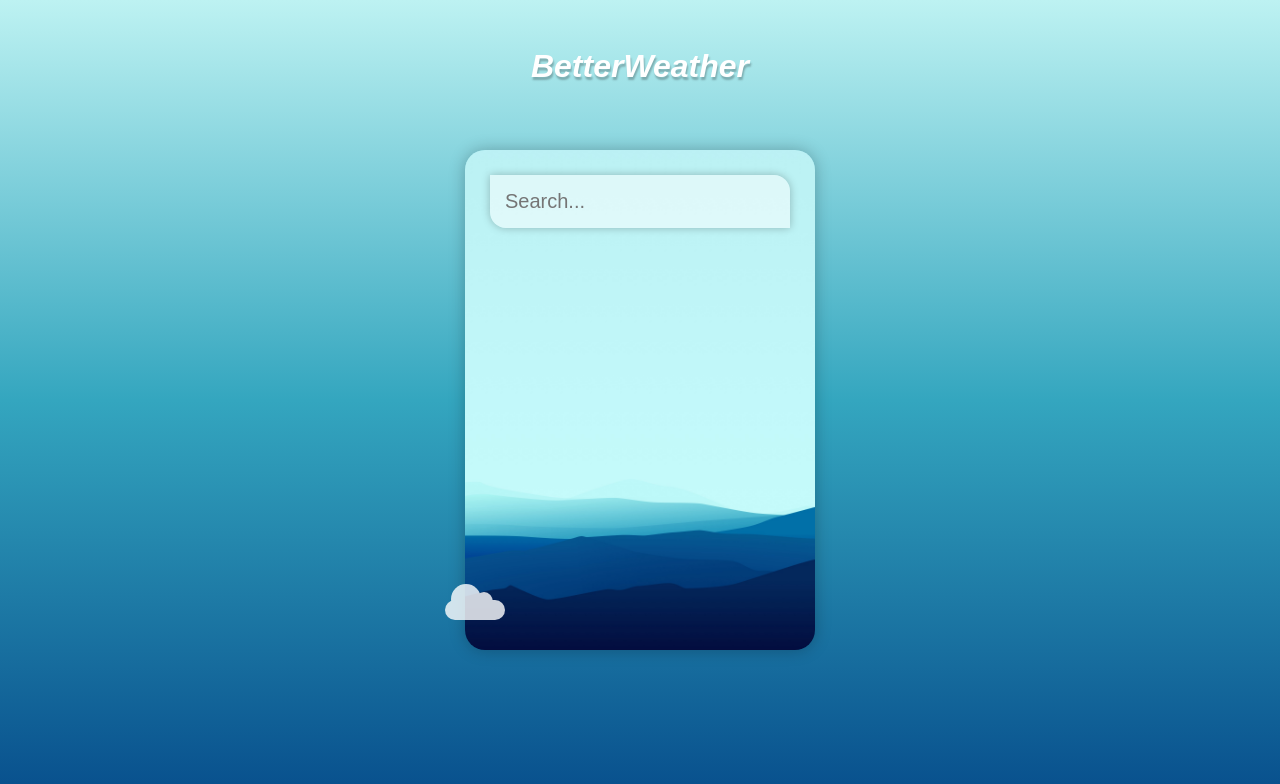
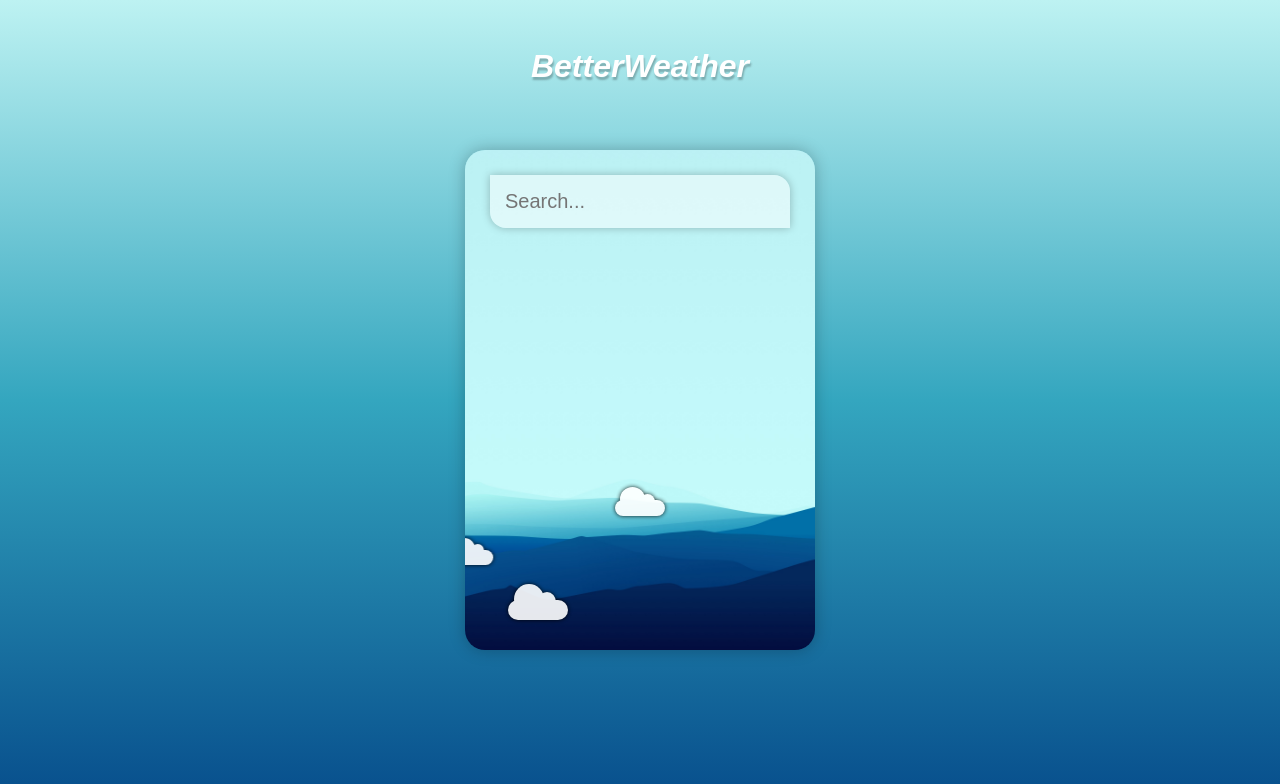
Before and after one commit to ciarnellicarlo/BetterWeather, a Vue app: page / in a window 1280 px wide. Shown: the top 784 px of the page. Built offline with nearby package versions, Linux system fonts and the light colour scheme.

Commit message:
adding other two clouds

```diff
--- a/src/App.vue
+++ b/src/App.vue
@@ -122,6 +122,7 @@ export default {
       border-radius: 20px;
       box-shadow: 0px 0px 16px rgba(0, 0, 0, 0.25);
       position: relative;
+      overflow: hidden;
       }
 
       #app.warm {
@@ -170,7 +171,7 @@ export default {
         font-size: 32px;
         font-weight: 500;
         text-align: center;
-        text-shadow: 1px 3px 2px rgba(0, 0, 0, 0.25);
+        text-shadow: 1px 2px 2px rgba(0, 0, 0, 0.4);
       }
 
       .location-box .date {
@@ -179,7 +180,7 @@ export default {
         font-weight: 300;
         font-style: italic;
         text-align: center;
-        text-shadow: 1px 2px 2px rgba(0, 0, 0, 0.25);
+        text-shadow: 1px 2px 2px rgba(0, 0, 0, 0.4);
       }
 
       .weather-box {
@@ -192,11 +193,11 @@ export default {
         color: white;
         font-size: 82px;
         font-weight: 900;
-        text-shadow: 3px 6px 1px rgba(0, 0, 0, 0.25);
-        background-color: rgba(255, 255, 255, 0.25);
+        text-shadow: 3px 6px rgba(0, 0, 0, 0.4);
+        background-color: rgba(255, 255, 255, 0.4);
         border-radius: 16px;
         margin: 30px 0px;
-        box-shadow: 3px 6px rgba(0, 0, 0, 0.25);
+        box-shadow: 3px 6px rgba(0, 0, 0, 0.4);
       }
 
       .weather-box .weather {
--- a/src/components/IconAnimation.vue
+++ b/src/components/IconAnimation.vue
@@ -11,19 +11,35 @@ export default {
 </script>
 
 <style scoped lang="scss">
+
     .cloud {
         position: absolute;
         left: 0;
         background: white;
         border-radius: 1000px;
-        opacity: 0.8;
+        opacity: 0.9;
+        animation: wind 6s infinite linear;
+        filter: drop-shadow(0px 0px 2px);
     }
 
     .cloud.one {
         top: 90%;
-        left: -20px;
         width: 60px;
         height: 20px;
+    }
+
+    .cloud.two {
+        top: 80%;
+        width: 45px;
+        height: 15px;
+        animation-duration: 7s;
+    }
+
+    .cloud.three {
+        top: 70%;
+        width: 50px;
+        height: 16px;
+        animation-duration: 5s;
     }
 
     .cloud::before {
@@ -47,4 +63,16 @@ export default {
         background: white;
         border-radius: 50%;
     }
+
+    @keyframes wind {
+        from {
+            left: 0;
+            transform: translateX(-100%)
+        }
+
+        to {
+            left: 100%;
+            transform: translateX(0%)
+        }
+    }
 </style>
```
